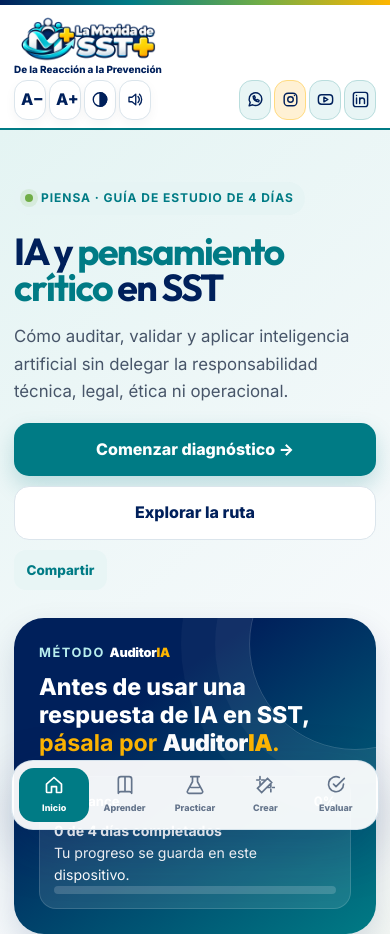
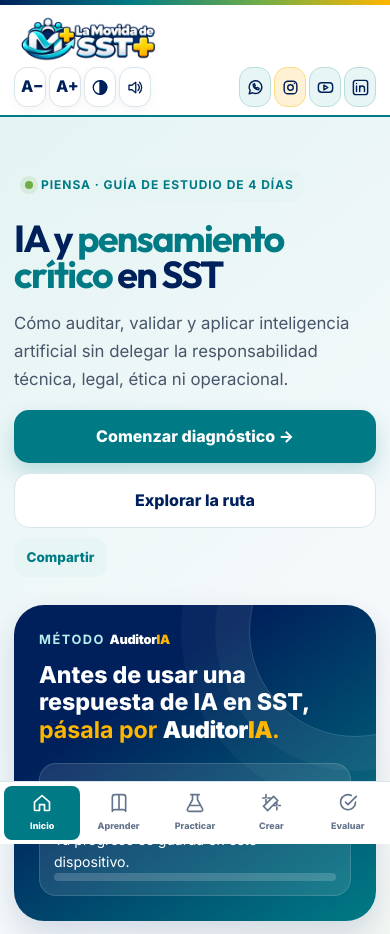
Before and after one commit to movidasst/Ia-pensamientocritico, a plain HTML site: page index.html in a window 390 px wide. Shown: the top 934 px of the page. Drawn offline with Linux system fonts and the light colour scheme.

Commit message:
Quitar el lema y anclar la barra móvil al borde inferior

```diff
--- a/index.html
+++ b/index.html
@@ -295,7 +295,6 @@
     .utility-in{padding-block:8px;flex-wrap:wrap;column-gap:16px;row-gap:4px}
     .brand{display:grid;justify-items:start;gap:1px}
     .brand-horizontal{width:192px;height:50px;object-fit:contain;object-position:left center}
-    .brand-slogan{color:var(--navy);font-size:.62rem;font-weight:800;line-height:1.2}
     .header-social{display:flex;align-items:center;justify-content:center;gap:6px}
     .header-social a{display:grid;place-items:center;width:44px;height:44px;border-radius:13px;color:var(--navy);background:#e8f5f5;border:1px solid #b9dddd;transition:background .15s,color .15s}
     .header-social a:hover,.header-social a:focus-visible{color:#fff;background:var(--navy)}
@@ -340,6 +339,21 @@
       .header-tools .icon-btn,.header-social a{width:32px;height:40px}
       html{scroll-padding-top:140px}
     }
+    @media(max-width:959px){
+      .bottom-nav{
+        inset:auto 0 0;
+        width:100%;
+        transform:none;
+        padding:4px max(4px,env(safe-area-inset-right)) calc(4px + env(safe-area-inset-bottom)) max(4px,env(safe-area-inset-left));
+        background:#fff;
+        border:0;
+        border-top:1px solid var(--line);
+        border-radius:0;
+        box-shadow:none;
+      }
+      .bottom-nav .nav-btn{border-radius:8px}
+      html{scroll-padding-bottom:calc(64px + env(safe-area-inset-bottom))}
+    }
   </style>
 <script defer src="https://www.movidasst.com/analytics.js?v=20261025-ga4com2"></script>
 </head>
@@ -350,7 +364,6 @@
   <div class="shell utility-in">
     <a class="brand" href="#inicio" data-nav="inicio" aria-label="La Movida de SST Plus, ir al inicio">
       <img class="brand-horizontal" src="/logo-horizontal-movida-sst-plus.webp" alt="La Movida de SST Plus">
-      <span class="brand-slogan">De la Reacción a la Prevención</span>
     </a>
     <div class="header-tools"><div class="tools" aria-label="Herramientas de accesibilidad">
       <button class="icon-btn" id="fontDown" aria-label="Reducir tamaño del texto">A−</button>
```
